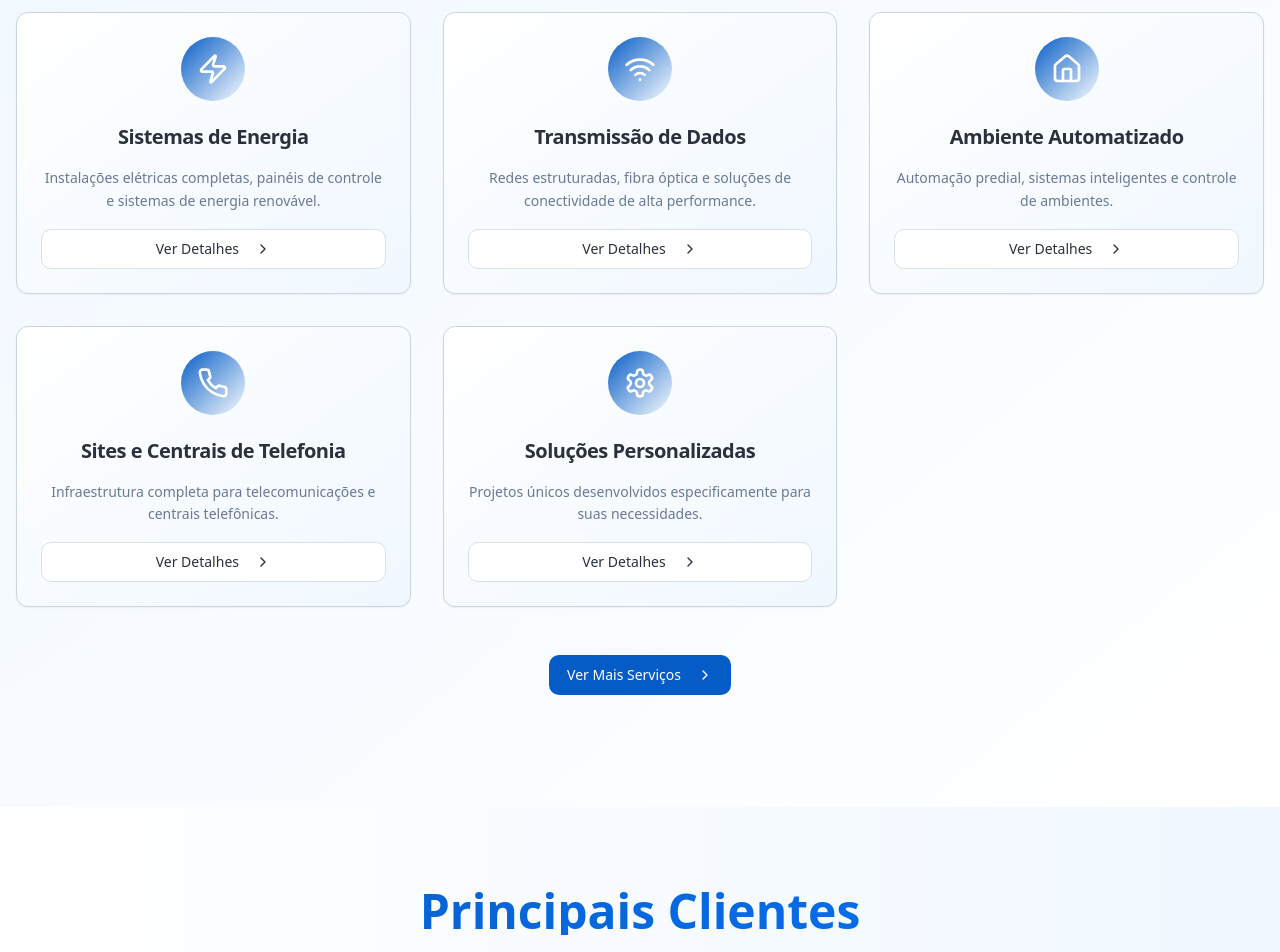
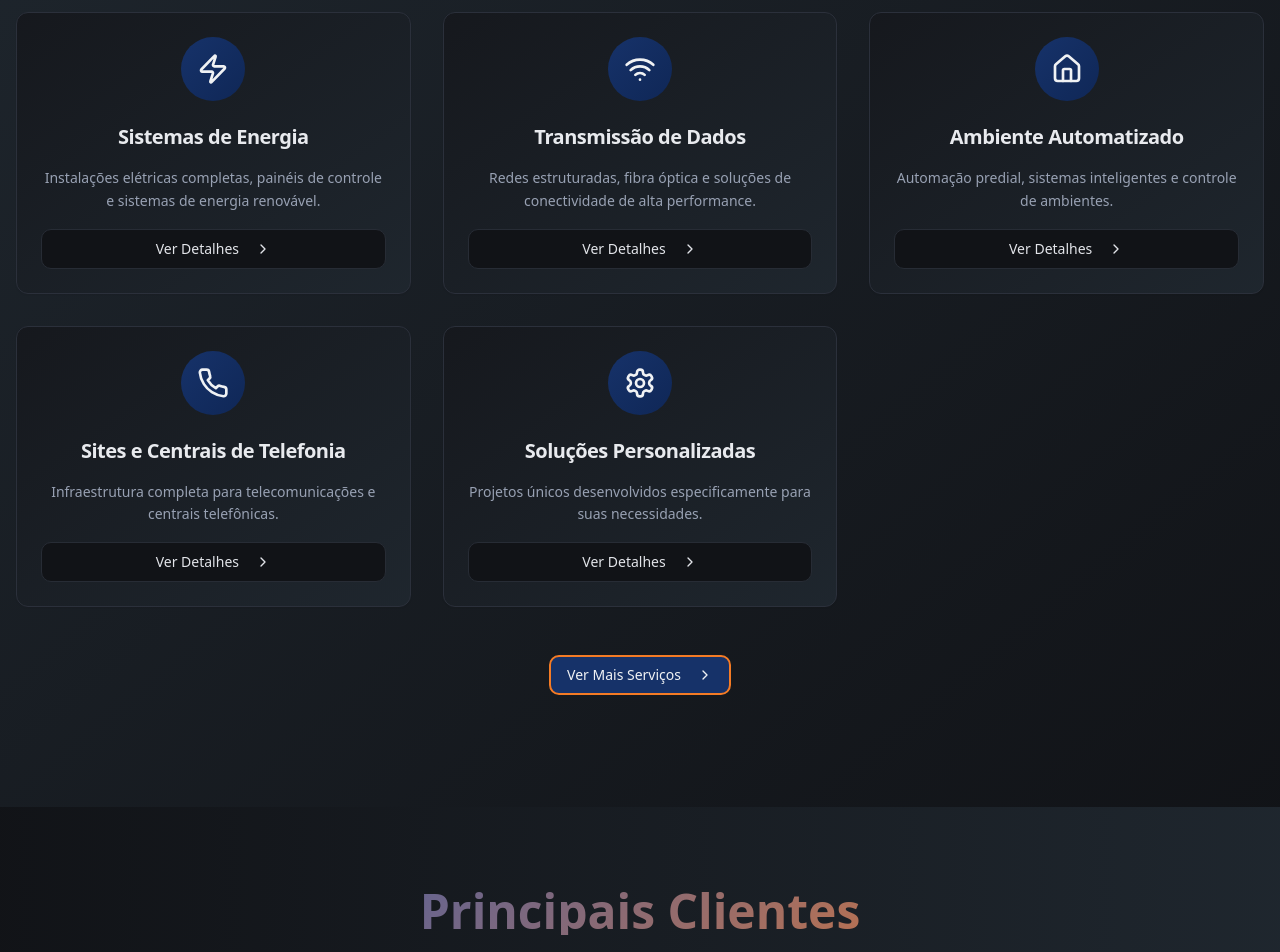
Before and after one commit to 1PedroSoares/sta-telecom, a React (Vite) app: page / in a window 1280 px wide. Shown: the part 1620-2572 px from the top of the page. Built offline with nearby package versions, Linux system fonts and the light colour scheme.

Commit message:
Add color and animations

```diff
--- a/package.json
+++ b/package.json
@@ -46,6 +46,7 @@
     "cmdk": "^1.1.1",
     "date-fns": "^3.6.0",
     "embla-carousel-react": "^8.6.0",
+    "framer-motion": "^12.23.21",
     "input-otp": "^1.4.2",
     "lucide-react": "^0.462.0",
     "next-themes": "^0.3.0",
--- a/src/components/sections/Clientes.tsx
+++ b/src/components/sections/Clientes.tsx
@@ -2,10 +2,12 @@ import React, { useState } from 'react';
 import { Button } from '@/components/ui/button';
 import { Dialog, DialogContent, DialogDescription, DialogHeader, DialogTitle, DialogTrigger } from '@/components/ui/dialog';
 import { ChevronLeft, ChevronRight, Building2 } from 'lucide-react';
+import { useScrollReveal } from '@/hooks/useScrollReveal';
 
 export const Clientes = () => {
   const [currentSlide, setCurrentSlide] = useState(0);
   const [showAllClients, setShowAllClients] = useState(false);
+  const { ref: sectionRef, isVisible } = useScrollReveal();
 
   const featuredClients = [
     { name: 'Cemig', sector: 'Energia', logo: '/logos/cemig.png' },
@@ -68,7 +70,11 @@ export const Clientes = () => {
   };
 
   return (
-    <section id="clientes" className="py-20 bg-gradient-to-r from-background to-secondary">
+    <section
+      id="clientes"
+      ref={sectionRef}
+      className={`py-20 bg-gradient-to-r from-background to-secondary scroll-reveal ${isVisible ? 'revealed' : ''}`}
+    >
       <div className="container mx-auto px-4">
         <div className="text-center mb-16">
           <h2 className="text-4xl md:text-5xl font-bold text-gradient mb-6">
--- a/src/components/sections/Contato.tsx
+++ b/src/components/sections/Contato.tsx
@@ -19,7 +19,7 @@ export const Contato = () => {
     {
       icon: Mail,
       title: 'E-mail',
-      value: 'sta.telecom@statel.com.br',
+      value: 'sta.telecom@terra.com.br',
       description: 'Envie sua mensagem ou dúvida'
     },
     {
@@ -142,7 +142,7 @@ export const Contato = () => {
                 Ligar Agora
               </a>
               <a
-                href="mailto:sta.telecom@statel.com.br"
+                href="mailto:sta.telecom@terra.com.br"
                 className="bg-white border-2 border-primary text-primary p-4 rounded-xl text-center font-medium hover:bg-primary hover:text-primary-foreground transition-all duration-300 hover:scale-105"
               >
                 <Mail className="w-6 h-6 mx-auto mb-2" />
--- a/src/components/sections/Excelencia.tsx
+++ b/src/components/sections/Excelencia.tsx
@@ -1,8 +1,11 @@
 import React from 'react';
 import { Card, CardContent, CardDescription, CardHeader, CardTitle } from '@/components/ui/card';
 import { Users, Handshake, Shield } from 'lucide-react';
+import { useScrollRevealStagger } from '@/hooks/useScrollReveal';
 
 export const Excelencia = () => {
+  const { createRef, visibleItems } = useScrollRevealStagger();
+
   const excellenceCards = [
     {
       title: 'Equipe Especializada',
@@ -57,7 +60,11 @@ export const Excelencia = () => {
 
         <div className="grid lg:grid-cols-3 gap-8">
           {excellenceCards.map((card, index) => (
-            <Card key={index} className="card-tech h-full group">
+            <Card
+              key={index}
+              ref={createRef(index)}
+              className={`card-tech h-full group scroll-reveal scroll-reveal-stagger ${visibleItems.has(index) ? 'revealed' : ''}`}
+            >
               <CardHeader className="text-center pb-6">
                 <div className="w-20 h-20 mx-auto mb-6 bg-gradient-to-br from-primary to-primary-hover rounded-2xl flex items-center justify-center group-hover:scale-110 transition-transform duration-300 shadow-lg">
                   <card.icon className="w-10 h-10 text-primary-foreground" />
--- a/src/components/sections/Servicos.tsx
+++ b/src/components/sections/Servicos.tsx
@@ -3,9 +3,11 @@ import { Button } from '@/components/ui/button';
 import { Card, CardContent, CardDescription, CardHeader, CardTitle } from '@/components/ui/card';
 import { Dialog, DialogContent, DialogDescription, DialogHeader, DialogTitle, DialogTrigger } from '@/components/ui/dialog';
 import { Zap, Wifi, Home, Phone, Settings, ChevronRight } from 'lucide-react';
+import { useScrollRevealStagger } from '@/hooks/useScrollReveal';
 
 export const Servicos = () => {
   const [isExpanded, setIsExpanded] = useState(false);
+  const { createRef, visibleItems } = useScrollRevealStagger();
 
   const mainServices = [
     {
@@ -73,7 +75,11 @@ export const Servicos = () => {
         {/* Main Services Grid */}
         <div className="grid md:grid-cols-2 lg:grid-cols-3 gap-8 mb-12">
           {mainServices.map((service, index) => (
-            <Card key={index} className="card-tech group cursor-pointer">
+            <Card
+              key={index}
+              ref={createRef(index)}
+              className={`card-tech group cursor-pointer scroll-reveal scroll-reveal-stagger ${visibleItems.has(index) ? 'revealed' : ''}`}
+            >
               <CardHeader className="text-center pb-4">
                 <div className="w-16 h-16 mx-auto mb-4 bg-gradient-to-br from-primary to-primary-hover rounded-full flex items-center justify-center group-hover:scale-110 transition-transform duration-300">
                   <service.icon className="w-8 h-8 text-primary-foreground" />
--- /dev/null
+++ b/src/hooks/useScrollReveal.tsx
@@ -0,0 +1,74 @@
+import { useEffect, useRef, useState } from 'react';
+
+export const useScrollReveal = (threshold = 0.1) => {
+  const [isVisible, setIsVisible] = useState(false);
+  const ref = useRef<HTMLDivElement>(null);
+
+  useEffect(() => {
+    const observer = new IntersectionObserver(
+      ([entry]) => {
+        if (entry.isIntersecting) {
+          setIsVisible(true);
+          observer.unobserve(entry.target);
+        }
+      },
+      {
+        threshold,
+        rootMargin: '50px 0px -50px 0px'
+      }
+    );
+
+    if (ref.current) {
+      observer.observe(ref.current);
+    }
+
+    return () => {
+      if (ref.current) {
+        observer.unobserve(ref.current);
+      }
+    };
+  }, [threshold]);
+
+  return { ref, isVisible };
+};
+
+export const useScrollRevealStagger = (threshold = 0.1) => {
+  const [visibleItems, setVisibleItems] = useState<Set<number>>(new Set());
+  const refs = useRef<(HTMLDivElement | null)[]>([]);
+
+  const createRef = (index: number) => (el: HTMLDivElement | null) => {
+    refs.current[index] = el;
+  };
+
+  useEffect(() => {
+    const observer = new IntersectionObserver(
+      (entries) => {
+        entries.forEach((entry) => {
+          if (entry.isIntersecting) {
+            const index = refs.current.findIndex(ref => ref === entry.target);
+            if (index !== -1) {
+              setVisibleItems(prev => new Set([...prev, index]));
+              observer.unobserve(entry.target);
+            }
+          }
+        });
+      },
+      {
+        threshold,
+        rootMargin: '50px 0px -50px 0px'
+      }
+    );
+
+    refs.current.forEach((ref) => {
+      if (ref) observer.observe(ref);
+    });
+
+    return () => {
+      refs.current.forEach((ref) => {
+        if (ref) observer.unobserve(ref);
+      });
+    };
+  }, [threshold]);
+
+  return { createRef, visibleItems };
+};
--- a/src/index.css
+++ b/src/index.css
@@ -6,40 +6,42 @@
 
 @layer base {
   :root {
-    /* Core Brand Colors - Tech Blue & White */
-    --background: 0 0% 100%;
-    --foreground: 218 17% 20%;
+    /* Core Brand Colors - Industrial Telecom Inspired */
+    --background: 220 15% 8%;
+    --foreground: 220 15% 92%;
 
-    /* Primary - Tech Blue */
-    --primary: 213 94% 40%;
-    --primary-foreground: 0 0% 100%;
-    --primary-light: 213 94% 85%;
-    --primary-hover: 213 94% 35%;
+    /* Primary - Deep Industrial Blue */
+    --primary: 220 65% 25%;
+    --primary-foreground: 220 15% 95%;
+    --primary-light: 220 40% 75%;
+    --primary-hover: 220 70% 20%;
 
-    /* Secondary - Light Blue */
-    --secondary: 210 100% 97%;
-    --secondary-foreground: 213 94% 40%;
+    /* Secondary - Dark Steel */
+    --secondary: 210 20% 15%;
+    --secondary-foreground: 210 15% 85%;
 
-    /* Tech Gradients */
-    --gradient-primary: linear-gradient(135deg, hsl(213 94% 40%), hsl(213 94% 50%));
-    --gradient-secondary: linear-gradient(135deg, hsl(210 100% 97%), hsl(213 94% 85%));
-    --gradient-hero: linear-gradient(135deg, hsl(213 94% 40%) 0%, hsl(213 94% 50%) 50%, hsl(210 100% 97%) 100%);
-    --gradient-card: linear-gradient(145deg, hsl(0 0% 100%), hsl(210 100% 98%));
+    /* Industrial Gradients */
+    --gradient-primary: linear-gradient(135deg, hsl(220 65% 25%), hsl(220 70% 20%));
+    --gradient-secondary: linear-gradient(135deg, hsl(210 20% 15%), hsl(210 25% 10%));
+    --gradient-hero: linear-gradient(135deg, hsl(220 65% 25%) 0%, hsl(220 70% 20%) 50%, hsl(210 20% 15%) 100%);
+    --gradient-card: linear-gradient(145deg, hsl(220 15% 10%), hsl(220 15% 12%));
+    --gradient-accent: linear-gradient(135deg, hsl(25 90% 55%), hsl(25 95% 45%));
+    --gradient-industrial: linear-gradient(135deg, hsl(210 20% 15%), hsl(210 25% 8%));
 
     /* Interactive Elements */
-    --accent: 213 94% 85%;
-    --accent-foreground: 213 94% 40%;
-    --muted: 210 40% 96%;
-    --muted-foreground: 218 17% 50%;
+    --accent: 25 90% 55%;
+    --accent-foreground: 220 20% 8%;
+    --muted: 220 15% 12%;
+    --muted-foreground: 220 15% 65%;
 
     /* UI Elements */
-    --card: 0 0% 100%;
-    --card-foreground: 218 17% 20%;
-    --popover: 0 0% 100%;
-    --popover-foreground: 218 17% 20%;
-    --border: 213 27% 84%;
-    --input: 213 27% 88%;
-    --ring: 213 94% 40%;
+    --card: 220 15% 10%;
+    --card-foreground: 220 15% 90%;
+    --popover: 220 15% 10%;
+    --popover-foreground: 220 15% 90%;
+    --border: 220 15% 20%;
+    --input: 220 15% 18%;
+    --ring: 220 65% 25%;
 
     /* Semantic Colors */
     --destructive: 0 84% 60%;
@@ -48,9 +50,9 @@
     --success-foreground: 0 0% 100%;
 
     /* Shadows & Effects */
-    --shadow-card: 0 4px 6px -1px hsl(213 94% 40% / 0.1), 0 2px 4px -1px hsl(213 94% 40% / 0.06);
-    --shadow-hover: 0 10px 25px -3px hsl(213 94% 40% / 0.15), 0 4px 6px -2px hsl(213 94% 40% / 0.05);
-    --shadow-glow: 0 0 20px hsl(213 94% 40% / 0.3);
+    --shadow-card: 0 4px 6px -1px hsl(220 65% 25% / 0.3), 0 2px 4px -1px hsl(220 65% 25% / 0.2);
+    --shadow-hover: 0 10px 25px -3px hsl(220 65% 25% / 0.4), 0 4px 6px -2px hsl(220 65% 25% / 0.3);
+    --shadow-glow: 0 0 20px hsl(25 90% 55% / 0.4);
 
     /* Spacing & Layout */
     --radius: 0.75rem;
@@ -79,33 +81,33 @@
   }
 
   .dark {
-    --background: 222.2 84% 4.9%;
-    --foreground: 210 40% 98%;
+    --background: 220 20% 4%;
+    --foreground: 220 15% 95%;
 
-    --card: 222.2 84% 4.9%;
-    --card-foreground: 210 40% 98%;
+    --card: 220 15% 6%;
+    --card-foreground: 220 15% 90%;
 
-    --popover: 222.2 84% 4.9%;
-    --popover-foreground: 210 40% 98%;
+    --popover: 220 15% 6%;
+    --popover-foreground: 220 15% 90%;
 
-    --primary: 210 40% 98%;
-    --primary-foreground: 222.2 47.4% 11.2%;
+    --primary: 220 65% 35%;
+    --primary-foreground: 220 15% 95%;
 
-    --secondary: 217.2 32.6% 17.5%;
-    --secondary-foreground: 210 40% 98%;
+    --secondary: 210 20% 8%;
+    --secondary-foreground: 210 15% 90%;
 
-    --muted: 217.2 32.6% 17.5%;
-    --muted-foreground: 215 20.2% 65.1%;
+    --muted: 220 15% 8%;
+    --muted-foreground: 220 15% 70%;
 
-    --accent: 217.2 32.6% 17.5%;
-    --accent-foreground: 210 40% 98%;
+    --accent: 25 90% 60%;
+    --accent-foreground: 220 20% 8%;
 
-    --destructive: 0 62.8% 30.6%;
-    --destructive-foreground: 210 40% 98%;
+    --destructive: 0 62% 50%;
+    --destructive-foreground: 220 15% 95%;
 
-    --border: 217.2 32.6% 17.5%;
-    --input: 217.2 32.6% 17.5%;
-    --ring: 212.7 26.8% 83.9%;
+    --border: 220 15% 15%;
+    --input: 220 15% 12%;
+    --ring: 220 65% 35%;
     --sidebar-background: 240 5.9% 10%;
     --sidebar-foreground: 240 4.8% 95.9%;
     --sidebar-primary: 224.3 76.3% 48%;
@@ -133,35 +135,62 @@
 }
 
 @layer components {
-  /* Tech Button Variants */
+  /* Industrial Tech Button Variants */
   .btn-tech {
-    @apply bg-gradient-to-r from-primary to-[hsl(213_94%_35%)] text-primary-foreground px-6 py-3 rounded-lg font-medium;
-    @apply transition-all duration-300 hover:shadow-[0_0_20px_hsl(213_94%_40%/0.3)] hover:scale-105;
-    @apply border border-primary/20;
+    @apply bg-gradient-to-r from-primary to-primary-hover text-primary-foreground px-6 py-3 rounded-lg font-medium;
+    @apply transition-all duration-300 hover:shadow-[0_0_25px_hsl(25_90%_55%/0.4)] hover:scale-105;
+    @apply border border-accent/30;
   }
 
   .btn-outline-tech {
-    @apply border-2 border-primary text-primary bg-transparent px-6 py-3 rounded-lg font-medium;
-    @apply transition-all duration-300 hover:bg-primary hover:text-primary-foreground hover:shadow-lg;
+    @apply border-2 border-accent text-accent bg-transparent px-6 py-3 rounded-lg font-medium;
+    @apply transition-all duration-300 hover:bg-accent hover:text-accent-foreground hover:shadow-[0_0_20px_hsl(25_90%_55%/0.3)];
   }
 
-  /* Card Variants */
+  /* Industrial Card Variants */
   .card-tech {
     @apply bg-gradient-to-br from-card to-secondary border border-border rounded-xl;
-    @apply shadow-[0_4px_6px_-1px_hsl(213_94%_40%/0.1)] transition-all duration-300;
-    @apply hover:shadow-[0_10px_25px_-3px_hsl(213_94%_40%/0.15)] hover:-translate-y-1;
+    @apply shadow-[0_4px_12px_-2px_hsl(220_65%_25%/0.3)] transition-all duration-500;
+    @apply hover:shadow-[0_12px_30px_-5px_hsl(25_90%_55%/0.4)] hover:-translate-y-2 hover:border-accent/30;
   }
+
+  /* Scroll Reveal Animation */
+  .scroll-reveal {
+    @apply opacity-0 translate-y-10 transition-all duration-700 ease-out;
+  }
+
+  .scroll-reveal.revealed {
+    @apply opacity-100 translate-y-0;
+  }
+
+  .scroll-reveal-stagger:nth-child(1) { transition-delay: 0ms; }
+  .scroll-reveal-stagger:nth-child(2) { transition-delay: 100ms; }
+  .scroll-reveal-stagger:nth-child(3) { transition-delay: 200ms; }
+  .scroll-reveal-stagger:nth-child(4) { transition-delay: 300ms; }
+  .scroll-reveal-stagger:nth-child(5) { transition-delay: 400ms; }
 
   /* Interactive Background Animation */
   .animated-bg {
-    background: linear-gradient(135deg, hsl(213 94% 40%) 0%, hsl(213 94% 50%) 50%, hsl(210 100% 97%) 100%);
+    background: linear-gradient(135deg, hsl(220 65% 25%) 0%, hsl(220 70% 20%) 30%, hsl(210 20% 15%) 70%, hsl(25 90% 55%) 100%);
     background-size: 400% 400%;
-    animation: gradientShift 8s ease infinite;
+    animation: gradientShift 12s ease infinite;
   }
 
   @keyframes gradientShift {
     0%, 100% { background-position: 0% 50%; }
-    50% { background-position: 100% 50%; }
+    25% { background-position: 100% 50%; }
+    50% { background-position: 100% 100%; }
+    75% { background-position: 0% 100%; }
+  }
+
+  /* Pulse glow animation for accent elements */
+  .pulse-glow {
+    animation: pulseGlow 3s ease-in-out infinite;
+  }
+
+  @keyframes pulseGlow {
+    0%, 100% { box-shadow: 0 0 20px hsl(25 90% 55% / 0.3); }
+    50% { box-shadow: 0 0 35px hsl(25 90% 55% / 0.6); }
   }
 
   /* Parallax Elements */
@@ -170,9 +199,16 @@
     will-change: transform;
   }
 
-  /* Text Gradients */
+  /* Industrial Text Gradients */
   .text-gradient {
-    background: linear-gradient(135deg, hsl(213 94% 40%), hsl(213 94% 50%));
+    background: linear-gradient(135deg, hsl(220 65% 45%), hsl(25 90% 55%));
+    -webkit-background-clip: text;
+    -webkit-text-fill-color: transparent;
+    background-clip: text;
+  }
+
+  .text-gradient-primary {
+    background: linear-gradient(135deg, hsl(220 65% 35%), hsl(220 70% 45%));
     -webkit-background-clip: text;
     -webkit-text-fill-color: transparent;
     background-clip: text;
--- a/tailwind.config.ts
+++ b/tailwind.config.ts
@@ -26,7 +26,8 @@ export default {
 				foreground: 'hsl(var(--foreground))',
 				primary: {
 					DEFAULT: 'hsl(var(--primary))',
-					foreground: 'hsl(var(--primary-foreground))'
+					foreground: 'hsl(var(--primary-foreground))',
+					hover: 'hsl(var(--primary-hover))'
 				},
 				secondary: {
 					DEFAULT: 'hsl(var(--secondary))',
```
Also changed, not shown: src/components/sections/QuemSomos.tsx (+5 -4 lines), 1 other file (tests, documents, lock files or other folders).
